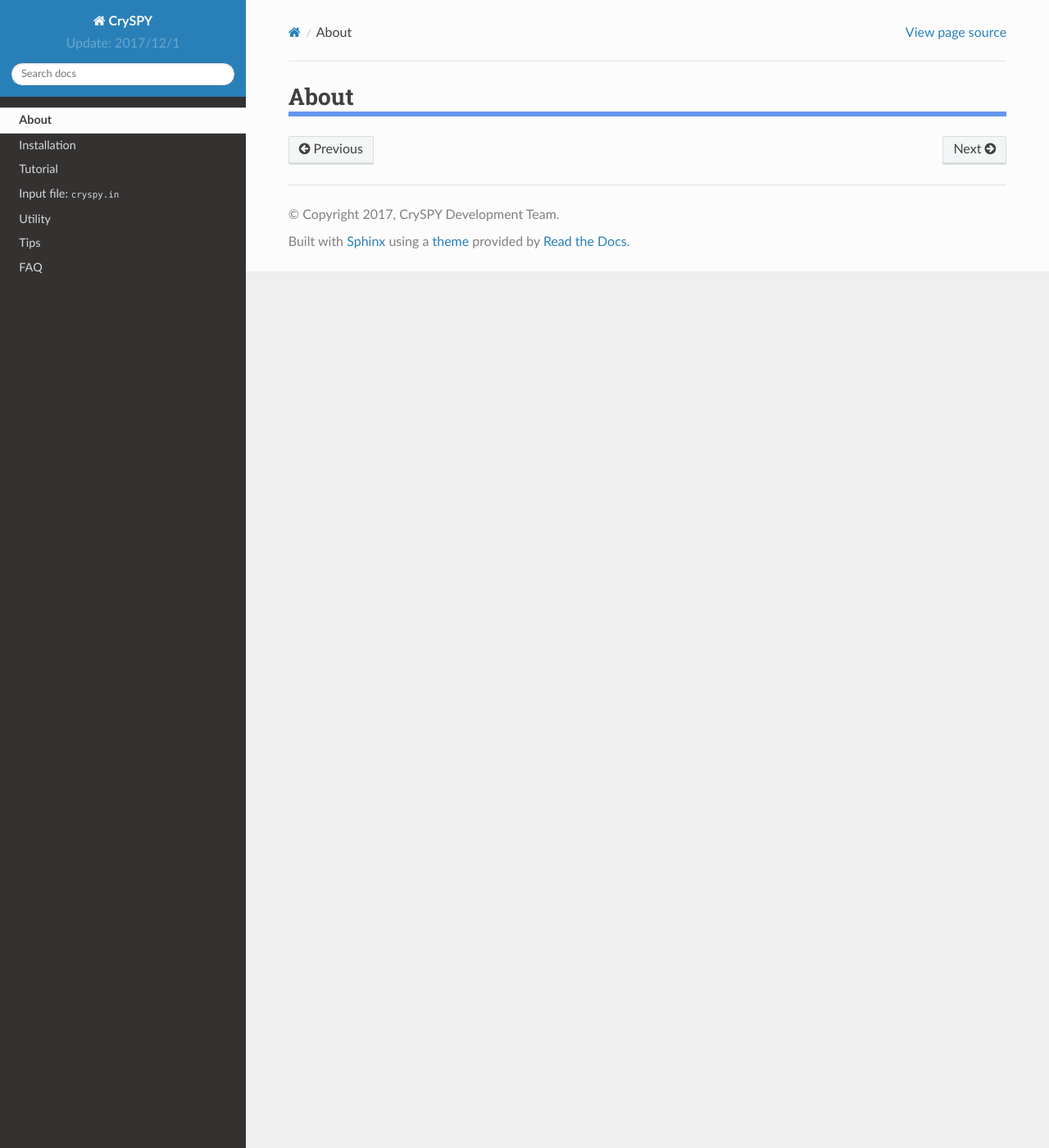
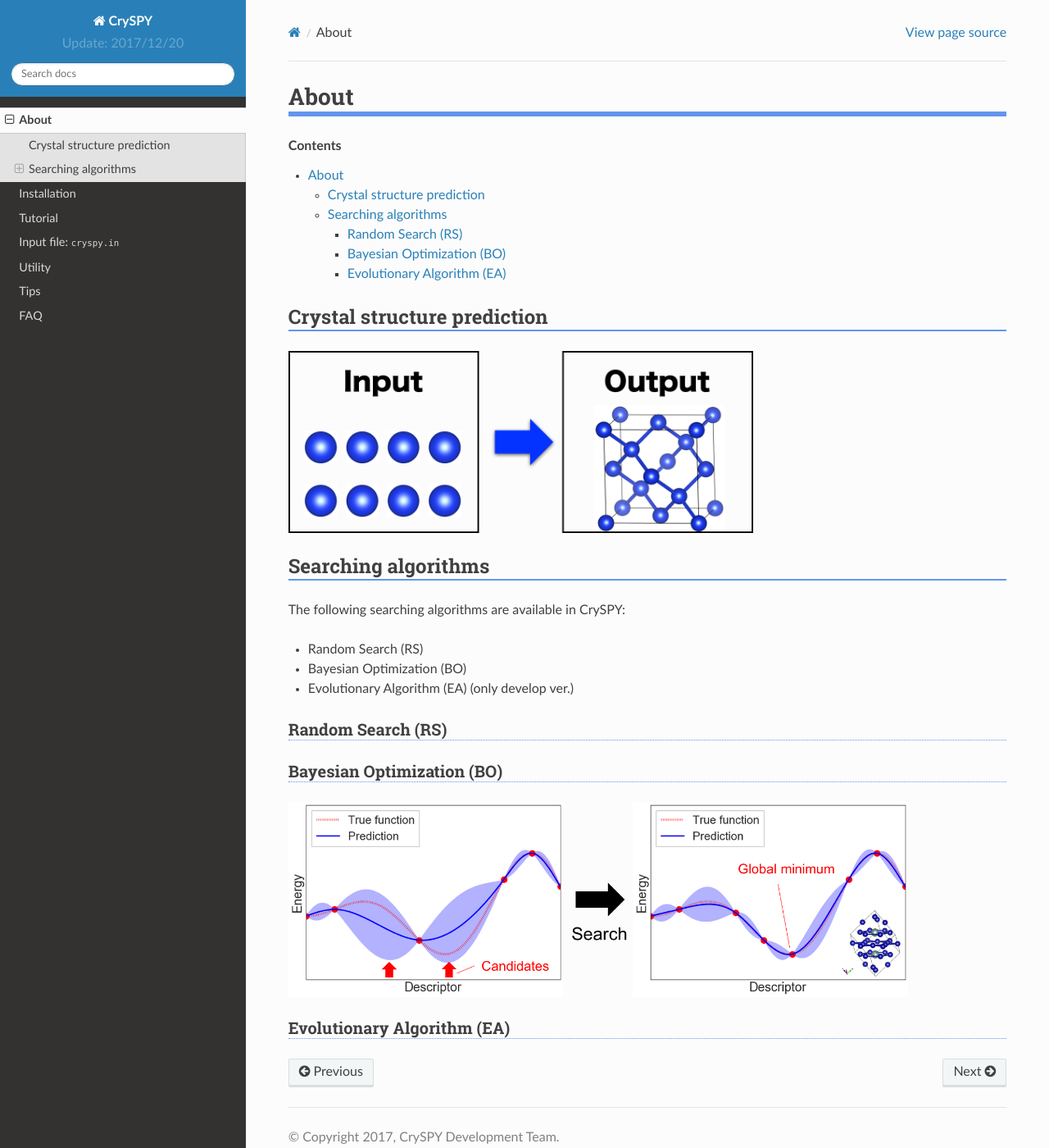
Before and after one commit to Tomoki-YAMASHITA/dev_CrySPY_doc, a Sphinx documentation site: the page built from source/about.rst, in a window 1280 px wide and 1400 px high. Shown: the whole window at 82% size. Built offline with Sphinx 7.4.7 and the Read the Docs theme 2.0.0, drawn with Linux system fonts in a browser that asks for light colours; formulas are drawn with MathJax 3.

Commit message:
write contents a little bit in About section

```diff
--- a/source/about.rst
+++ b/source/about.rst
@@ -1,3 +1,35 @@
 ===========================
 About
 ===========================
+
+.. contents:: Contents
+
+
+Crystal structure prediction
+=============================
+
+.. image:: ./figs/CSP.png
+  :width: 15cm
+
+
+Searching algorithms
+=============================
+
+The following searching algorithms are available in CrySPY:
+
+- Random Search (RS)
+- Bayesian Optimization (BO)
+- Evolutionary Algorithm (EA) (only develop ver.)
+
+Random Search (RS)
+----------------------------
+
+Bayesian Optimization (BO)
+----------------------------
+
+.. image:: ./figs/BO.png
+  :width: 20cm
+
+
+Evolutionary Algorithm (EA)
+----------------------------
--- a/source/conf.py
+++ b/source/conf.py
@@ -56,9 +56,9 @@ author = u'CrySPY Development Team'
 #
 # The short X.Y version.
 
-version = u'Update: 2017/12/1'
+version = u'Update: 2017/12/20'
 # The full version, including alpha/beta/rc tags.
-release = u'Updata: 2017/12/1'
+release = u'Updata: 2017/12/20'
 
 
 # The language for content autogenerated by Sphinx. Refer to documentation
```
Also changed, not shown: source/figs/BO.png (added), source/figs/CSP.png (added).
